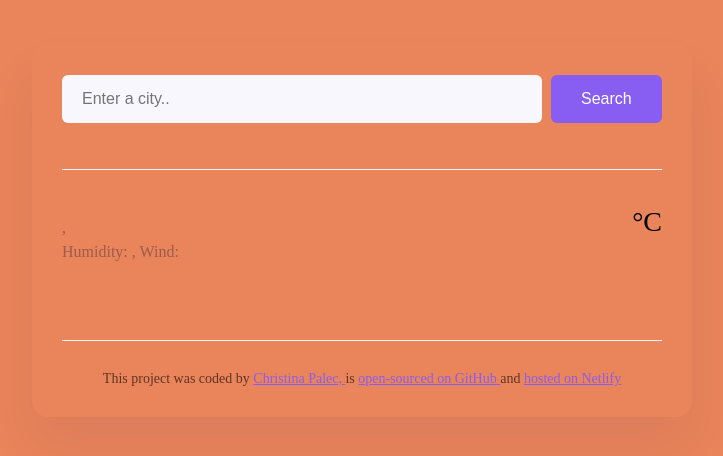
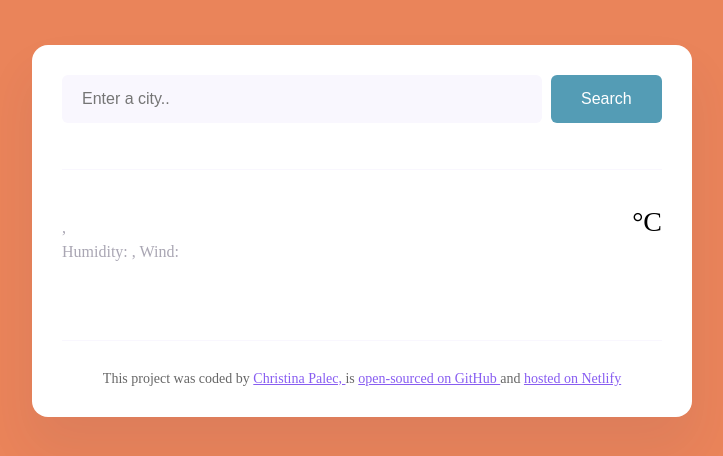
Before and after one commit to palecchristina-byte/Meteo.app2, a plain HTML site: page index.html in a window 1280 px wide. Shown: the whole page, without its empty margins (278-1001 px from the left). Drawn offline with nearby package versions, Linux system fonts and the light colour scheme; no server answers.

Commit message:
Update style.css

```diff
--- a/src/style.css
+++ b/src/style.css
@@ -22,6 +22,7 @@ a {
 }
 
 .weather-app {
+  background: white;
   max-width: 600px;
   margin: 45px auto;
   box-shadow: 0 30px 50px rgba(65, 50, 100, 0.08);
@@ -44,7 +45,7 @@ header {
 }
 
 .search-form-button {
-  background: #885df1;
+  background: #549cb5;
   padding: 15px 30px;
   border: none;
   font-size: 16px;
```
